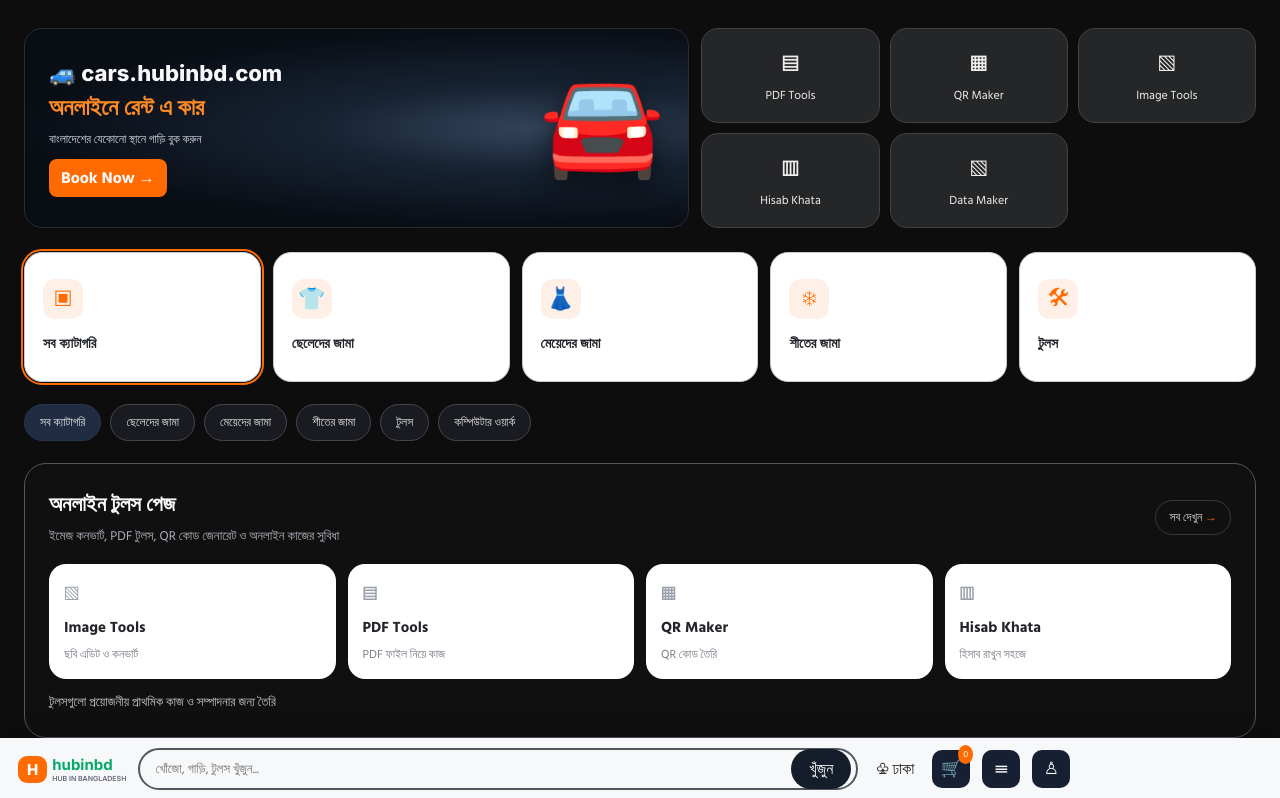
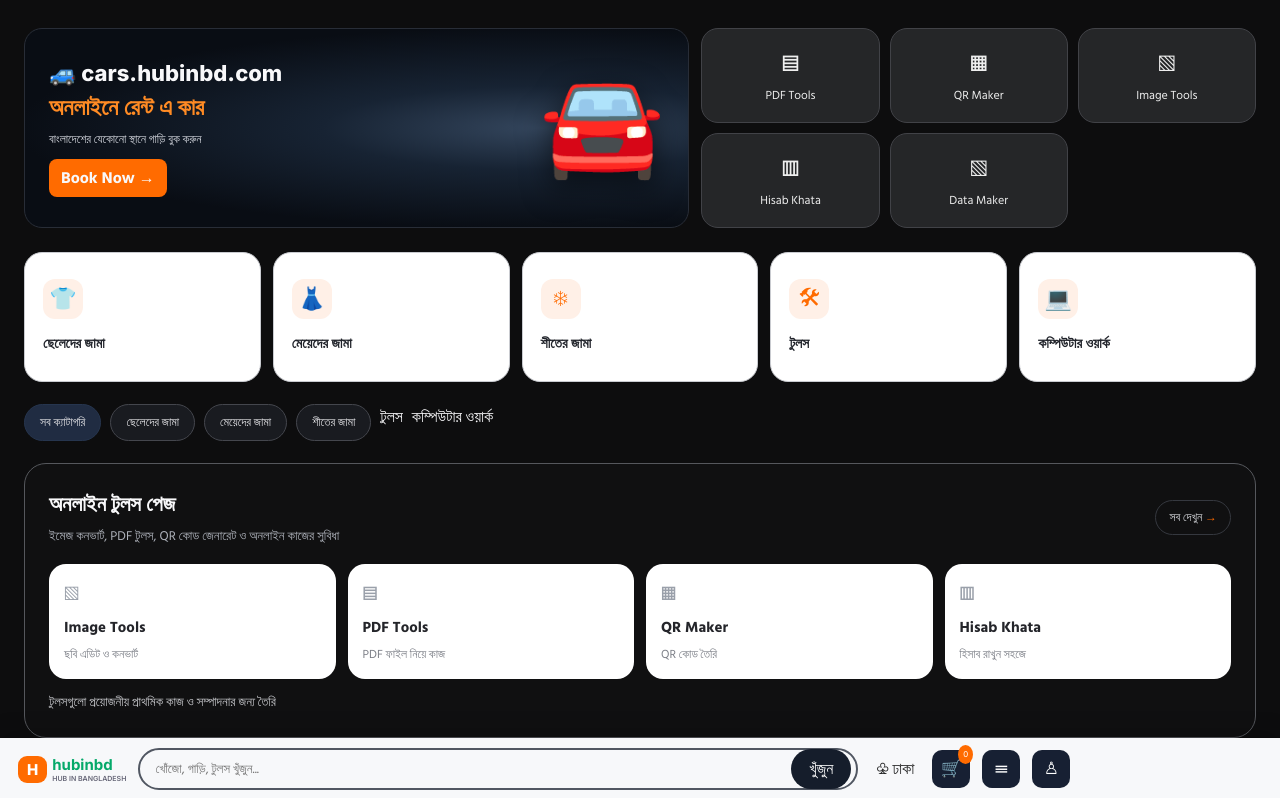
Before and after one commit to take2mete/hubinbd, a Next.js app: page / in a window 1280 px wide. Shown: the top 798 px of the page. Built offline with nearby package versions, Linux system fonts and the light colour scheme.

Commit message:
Route HubinBD service shortcuts to their category pages

```diff
--- a/components/storefront.tsx
+++ b/components/storefront.tsx
@@ -7,23 +7,23 @@
   { id: "mens", label: "ছেলেদের জামা", icon: "👕" },
   { id: "womens", label: "মেয়েদের জামা", icon: "👗" },
   { id: "winter", label: "শীতের জামা", icon: "❄" },
-  { id: "tools", label: "টুলস", icon: "🛠" },
-  { id: "computer-work", label: "কম্পিউটার ওয়ার্ক", icon: "💻" },
+  { id: "tools", label: "টুলস", icon: "🛠", href: "/tools" },
+  { id: "computer-work", label: "কম্পিউটার ওয়ার্ক", icon: "💻", href: "/computer-work" },
 ];
 
 const tools = [
-  ["▧", "Image Tools", "ছবি এডিট ও কনভার্ট", "/tools/image"],
-  ["▤", "PDF Tools", "PDF ফাইল নিয়ে কাজ", "/tools/pdf"],
-  ["▦", "QR Maker", "QR কোড তৈরি", "/tools/qr"],
-  ["▥", "Hisab Khata", "হিসাব রাখুন সহজে", "/tools/hisab-khata"],
+  ["▧", "Image Tools", "ছবি এডিট ও কনভার্ট", "/tools"],
+  ["▤", "PDF Tools", "PDF ফাইল নিয়ে কাজ", "/tools"],
+  ["▦", "QR Maker", "QR কোড তৈরি", "/tools"],
+  ["▥", "Hisab Khata", "হিসাব রাখুন সহজে", "/tools"],
 ];
 const computer = [
-  ["▣", "Windows Install & Setup", "উইন্ডোজ ইনস্টল ও সেটআপ", "/computer-work/windows"],
-  ["⌨", "Typing & Documentation", "বাংলা ও ইংরেজি টাইপিং", "/computer-work/typing"],
-  ["▤", "Office Work", "MS Word, Excel, PowerPoint", "/computer-work/office"],
-  ["▧", "Data Maker", "ডাটা তৈরি ও সাজানো", "/computer-work/data-maker"],
-  ["✎", "Graphics", "পোস্টার, ব্যানার ও ডিজাইন", "/computer-work/graphics"],
-  ["◎", "Online Application", "অনলাইন আবেদন সহায়তা", "/computer-work/application"],
+  ["▣", "Windows Install & Setup", "উইন্ডোজ ইনস্টল ও সেটআপ", "/computer-work"],
+  ["⌨", "Typing & Documentation", "বাংলা ও ইংরেজি টাইপিং", "/computer-work"],
+  ["▤", "Office Work", "MS Word, Excel, PowerPoint", "/computer-work"],
+  ["▧", "Data Maker", "ডাটা তৈরি ও সাজানো", "/computer-work"],
+  ["✎", "Graphics", "পোস্টার, ব্যানার ও ডিজাইন", "/computer-work"],
+  ["◎", "Online Application", "অনলাইন আবেদন সহায়তা", "/computer-work"],
 ];
 const products = [
   { name: "Galaxy S24 Ultra 5G", category: "electronics", price: "৳১,১৮,৯৯০", old: "৳১,৩৬,০০০", discount: "১২%", tag: "Best Seller", rating: "4.8", sold: "2.1k sold", art: "phone" },
@@ -60,8 +60,8 @@
       <div className="quick-tools">{[...tools.slice(1,3), tools[0], tools[3], computer[3]].map((item) => <a href={item[3]} key={item[1]}><span>{item[0]}</span>{item[1]}</a>)}</div>
     </div>
 
-    <div className="category-tiles">{categories.slice(0, 5).map((item) => <button className={category === item.id ? "category-tile active" : "category-tile"} key={item.id} onClick={() => setCategory(item.id)}><span>{item.icon}</span><b>{item.label}</b></button>)}</div>
-    <nav className="category-pills" aria-label="ক্যাটাগরি">{categories.map((item) => <button key={item.id} className={category === item.id ? "selected" : ""} onClick={() => setCategory(item.id)}>{item.label}</button>)}</nav>
+    <div className="category-tiles">{categories.filter((item) => item.id !== "all").map((item) => item.href ? <a className="category-tile" href={item.href} key={item.id}><span>{item.icon}</span><b>{item.label}</b></a> : <button className={category === item.id ? "category-tile active" : "category-tile"} key={item.id} onClick={() => setCategory(item.id)}><span>{item.icon}</span><b>{item.label}</b></button>)}</div>
+    <nav className="category-pills" aria-label="ক্যাটাগরি">{categories.map((item) => item.href ? <a key={item.id} className="category-pill-link" href={item.href}>{item.label}</a> : <button key={item.id} className={category === item.id ? "selected" : ""} onClick={() => setCategory(item.id)}>{item.label}</button>)}</nav>
 
     <section className="service-panel" id="tools">
       <SectionTitle sub="ইমেজ কনভার্ট, PDF টুলস, QR কোড জেনারেট ও অনলাইন কাজের সুবিধা">অনলাইন টুলস পেজ</SectionTitle>
```
